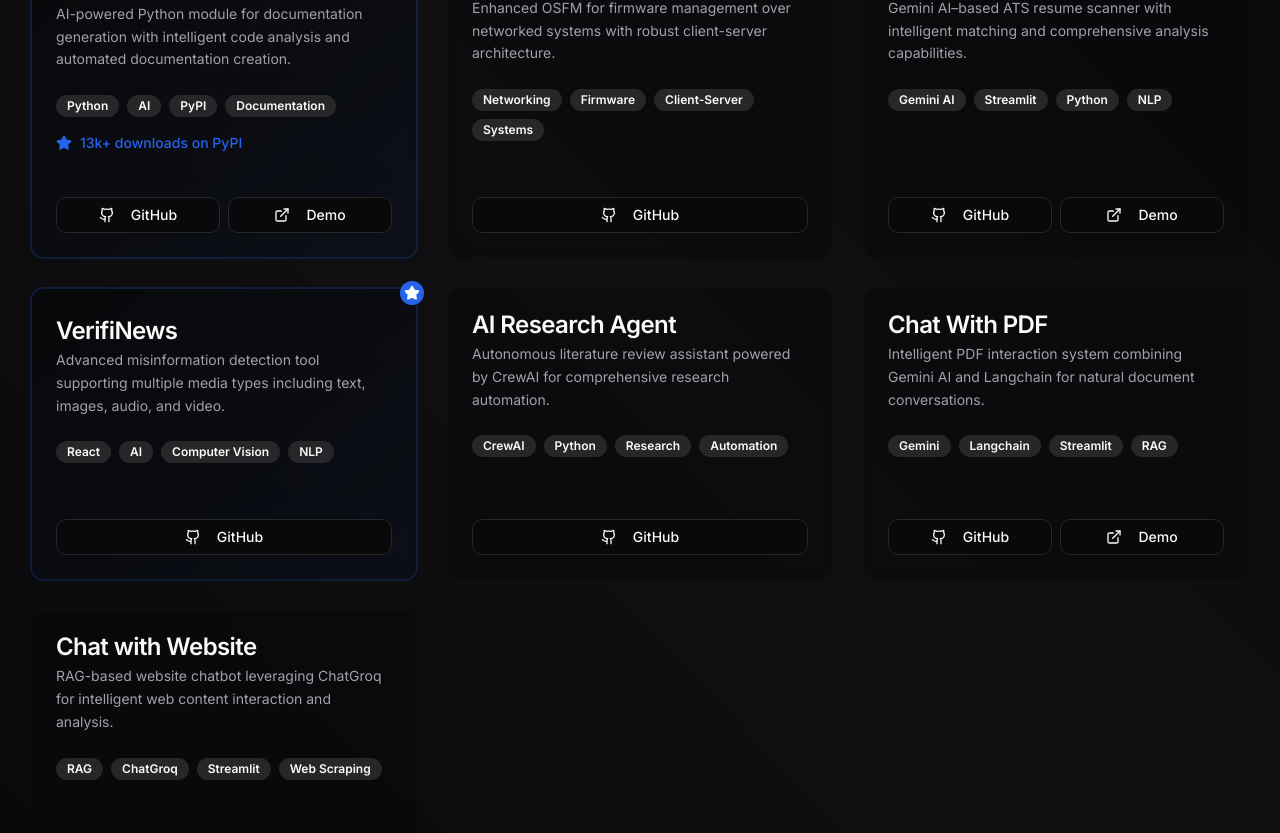
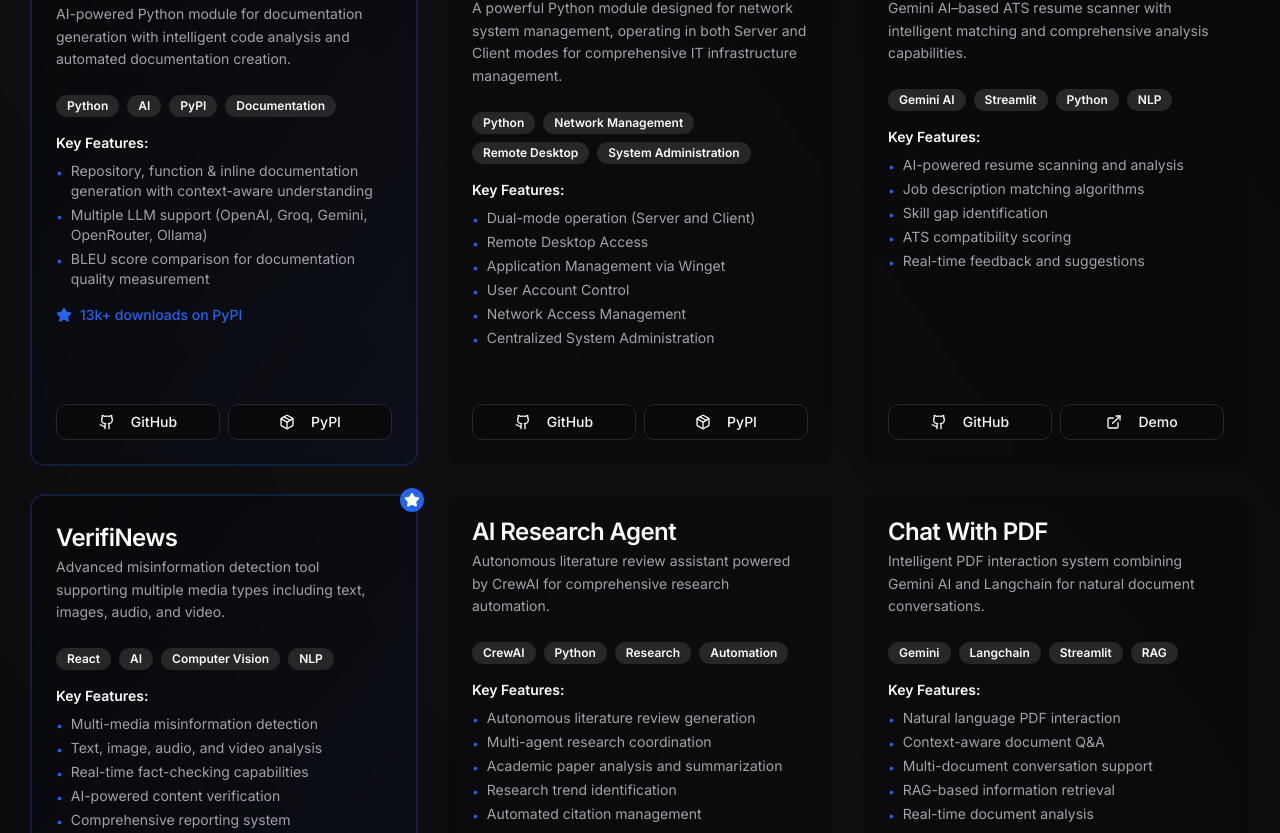
Before and after one commit to Aditya190803/Aditya190803.github.io, a Next.js app: page / in a window 1280 px wide. Shown: the part 5147-5980 px from the top of the page. Built offline with nearby package versions, Linux system fonts and the light colour scheme.

Commit message:
Enhance project details in ProjectsSection with key features and PyPI links

```diff
--- a/components/projects-section.tsx
+++ b/components/projects-section.tsx
@@ -1,10 +1,9 @@
 import { Card, CardContent, CardDescription, CardFooter, CardHeader, CardTitle } from "@/components/ui/card"
 import { Badge } from "@/components/ui/badge"
 import { Button } from "@/components/ui/button"
-import { Github, ExternalLink, Star, Download } from "lucide-react"
+import { Github, ExternalLink, Star, Download, Package } from "lucide-react"
 
-export default function ProjectsSection() {
-  const projects = [
+export default function ProjectsSection() {  const projects = [
     {
       name: "Fast Write",
       description:
@@ -12,53 +11,95 @@ export default function ProjectsSection() {
       technologies: ["Python", "AI", "PyPI", "Documentation"],
       stats: "13k+ downloads on PyPI",
       github: "https://github.com/Aditya190803/fastwrite",
-      demo: "https://pypi.org/project/fastwrite/",
+      pypi: "https://pypi.org/project/fastwrite/",      keyFeatures: [
+        "Repository, function & inline documentation generation with context-aware understanding",
+        "Multiple LLM support (OpenAI, Groq, Gemini, OpenRouter, Ollama)",
+        "BLEU score comparison for documentation quality measurement"
+      ],
       featured: true,
-    },
-    {
+    },    {
       name: "OSFM-Net",
       description:
-        "Enhanced OSFM for firmware management over networked systems with robust client-server architecture.",
-      technologies: ["Networking", "Firmware", "Client-Server", "Systems"],
+        "A powerful Python module designed for network system management, operating in both Server and Client modes for comprehensive IT infrastructure management.",
+      technologies: ["Python", "Network Management", "Remote Desktop", "System Administration"],
       github: "https://github.com/Aditya190803/osfm/tree/osfm-net",
-    },
-    {
+      pypi: "https://pypi.org/project/osfm/",
+      keyFeatures: [
+        "Dual-mode operation (Server and Client)",
+        "Remote Desktop Access",
+        "Application Management via Winget",
+        "User Account Control",
+        "Network Access Management",
+        "Centralized System Administration"
+      ],
+    },{
       name: "Application Tracking System",
       description:
         "Gemini AI–based ATS resume scanner with intelligent matching and comprehensive analysis capabilities.",
       technologies: ["Gemini AI", "Streamlit", "Python", "NLP"],
       github: "https://github.com/Aditya190803/ATS-System",
       demo: "http://adityamer.live/Application-Tracking-System/",
-    },
-    {
+      keyFeatures: [
+        "AI-powered resume scanning and analysis",
+        "Job description matching algorithms",
+        "Skill gap identification",
+        "ATS compatibility scoring",
+        "Real-time feedback and suggestions"
+      ],
+    },    {
       name: "VerifiNews",
       description:
         "Advanced misinformation detection tool supporting multiple media types including text, images, audio, and video.",
       technologies: ["React", "AI", "Computer Vision", "NLP"],
       github: "https://github.com/Aditya190803/VerifiNews",
+      keyFeatures: [
+        "Multi-media misinformation detection",
+        "Text, image, audio, and video analysis",
+        "Real-time fact-checking capabilities",
+        "AI-powered content verification",
+        "Comprehensive reporting system"
+      ],
       featured: true,
-    },
-    {
+    },    {
       name: "AI Research Agent",
       description: "Autonomous literature review assistant powered by CrewAI for comprehensive research automation.",
       technologies: ["CrewAI", "Python", "Research", "Automation"],
       github: "https://github.com/Aditya190803/AI-Research-Agent",
-    },
-    {
+      keyFeatures: [
+        "Autonomous literature review generation",
+        "Multi-agent research coordination",
+        "Academic paper analysis and summarization",
+        "Research trend identification",
+        "Automated citation management"
+      ],
+    },    {
       name: "Chat With PDF",
       description:
         "Intelligent PDF interaction system combining Gemini AI and Langchain for natural document conversations.",
       technologies: ["Gemini", "Langchain", "Streamlit", "RAG"],
       github: "https://github.com/Aditya190803/Chat-with-PDF",
       demo: "https://adityamer.live/Chat-with-PDF/",
-    },
-    {
+      keyFeatures: [
+        "Natural language PDF interaction",
+        "Context-aware document Q&A",
+        "Multi-document conversation support",
+        "RAG-based information retrieval",
+        "Real-time document analysis"
+      ],
+    },    {
       name: "Chat with Website",
       description:
         "RAG-based website chatbot leveraging ChatGroq for intelligent web content interaction and analysis.",
       technologies: ["RAG", "ChatGroq", "Streamlit", "Web Scraping"],
       github: "https://github.com/Aditya190803/Chat-with-Website",
       demo: "https://adityamer.live/Chat-with-Website",
+      keyFeatures: [
+        "Real-time website content scraping",
+        "Intelligent web content Q&A",
+        "RAG-powered information retrieval",
+        "Multi-page website analysis",
+        "Context-aware conversational AI"
+      ],
     },
   ]
 
@@ -97,9 +138,7 @@ export default function ProjectsSection() {
                   {project.stats && <Download className="h-4 w-4 text-muted-foreground" />}
                 </CardTitle>
                 <CardDescription className="text-sm leading-relaxed">{project.description}</CardDescription>
-              </CardHeader>
-
-              <CardContent className="flex-grow">
+              </CardHeader>              <CardContent className="flex-grow">
                 <div className="flex flex-wrap gap-2 mb-4">
                   {project.technologies.map((tech, i) => (
                     <Badge
@@ -111,21 +150,42 @@ export default function ProjectsSection() {
                     </Badge>
                   ))}
                 </div>
+
+                {project.keyFeatures && (
+                  <div className="mb-4">
+                    <h4 className="text-sm font-semibold mb-2 text-foreground">Key Features:</h4>
+                    <ul className="space-y-1">
+                      {project.keyFeatures.map((feature, i) => (
+                        <li key={i} className="flex items-start gap-2 text-sm text-muted-foreground">
+                          <span className="text-primary mt-1 text-xs">•</span>
+                          <span>{feature}</span>
+                        </li>
+                      ))}
+                    </ul>
+                  </div>
+                )}
+
                 {project.stats && (
                   <div className="flex items-center gap-2 text-sm text-primary font-medium">
                     <Star className="h-4 w-4 fill-current" />
                     {project.stats}
                   </div>
                 )}
-              </CardContent>
-
-              <CardFooter className="flex gap-2 pt-4">
+              </CardContent>              <CardFooter className="flex gap-2 pt-4">
                 <Button variant="outline" size="sm" className="flex-1 group/btn" asChild>
                   <a href={project.github} target="_blank" rel="noopener noreferrer">
                     <Github className="h-4 w-4 mr-2 group-hover/btn:rotate-12 transition-transform" />
                     GitHub
                   </a>
                 </Button>
+                {project.pypi && (
+                  <Button variant="outline" size="sm" className="flex-1 group/btn" asChild>
+                    <a href={project.pypi} target="_blank" rel="noopener noreferrer">
+                      <Package className="h-4 w-4 mr-2 group-hover/btn:rotate-12 transition-transform" />
+                      PyPI
+                    </a>
+                  </Button>
+                )}
                 {project.demo && (
                   <Button variant="outline" size="sm" className="flex-1 group/btn" asChild>
                     <a href={project.demo} target="_blank" rel="noopener noreferrer">
```
